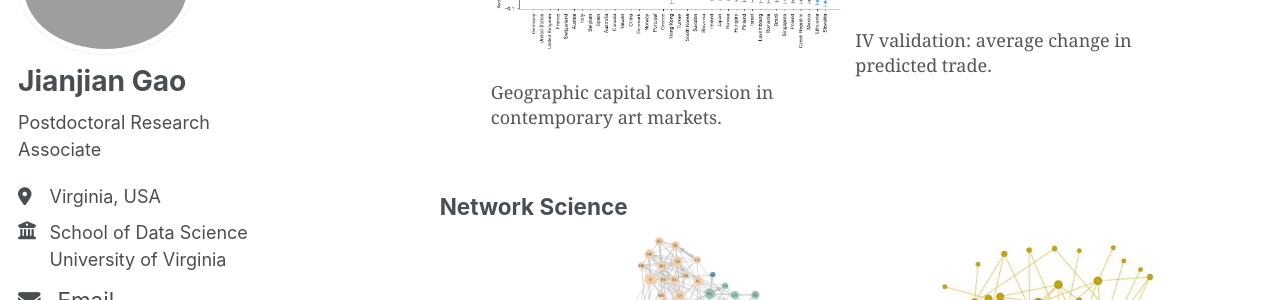
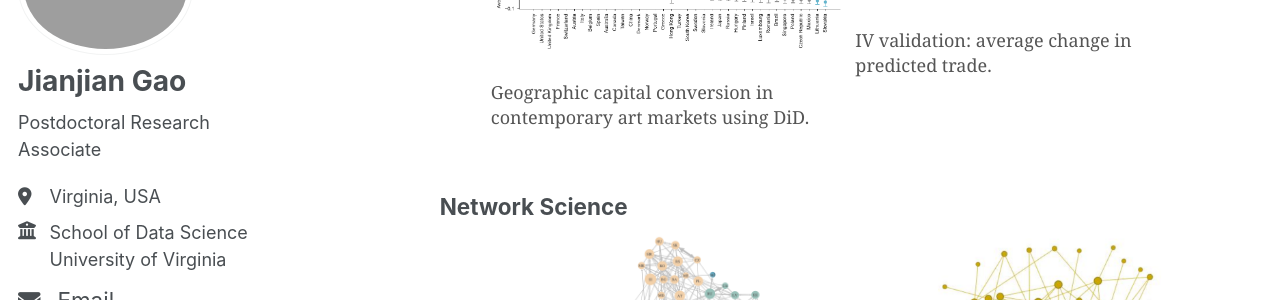
Before and after one commit to jiaoyang2018/jiaoyang2018.github.io, a Jekyll site: the page built from _pages/research.md, in a window 1280 px wide and 900 px high, scrolled down 1541 px. Shown: the part 180-480 px from the top of the window. Built offline with Jekyll 4.4.1, drawn with Linux system fonts in a browser that asks for light colours; some web fonts are replaced; a script bundle is joined from its source files by our own code; library files that are not in the unit come from our copies.

Commit message:
Update causal1 caption and convert art1.pdf to PNG
Co-Authored-By: Claude Sonnet 4.6 <noreply@anthropic.com>

```diff
--- a/_pages/research.md
+++ b/_pages/research.md
@@ -71,7 +71,7 @@ figcaption {
     <div class="fig-pair">
       <figure>
         <img src="/images/research/causal1.png" alt="Geographic capital conversion in contemporary art markets">
-        <figcaption>Geographic capital conversion in contemporary art markets.</figcaption>
+        <figcaption>Geographic capital conversion in contemporary art markets using DiD.</figcaption>
       </figure>
       <figure>
         <img src="/images/research/causal2.png" alt="IV validation: average change in predicted trade">
```
Also changed, not shown: images/research/art1.png.
